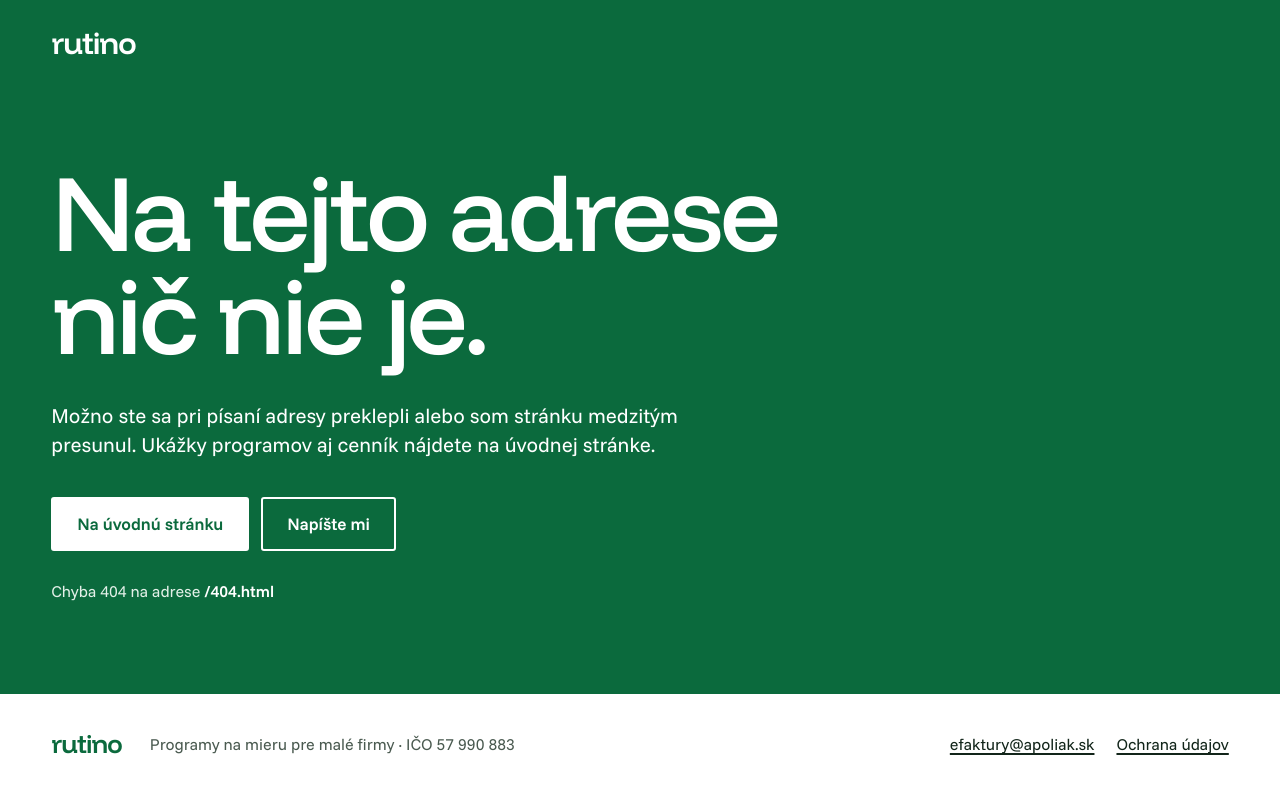
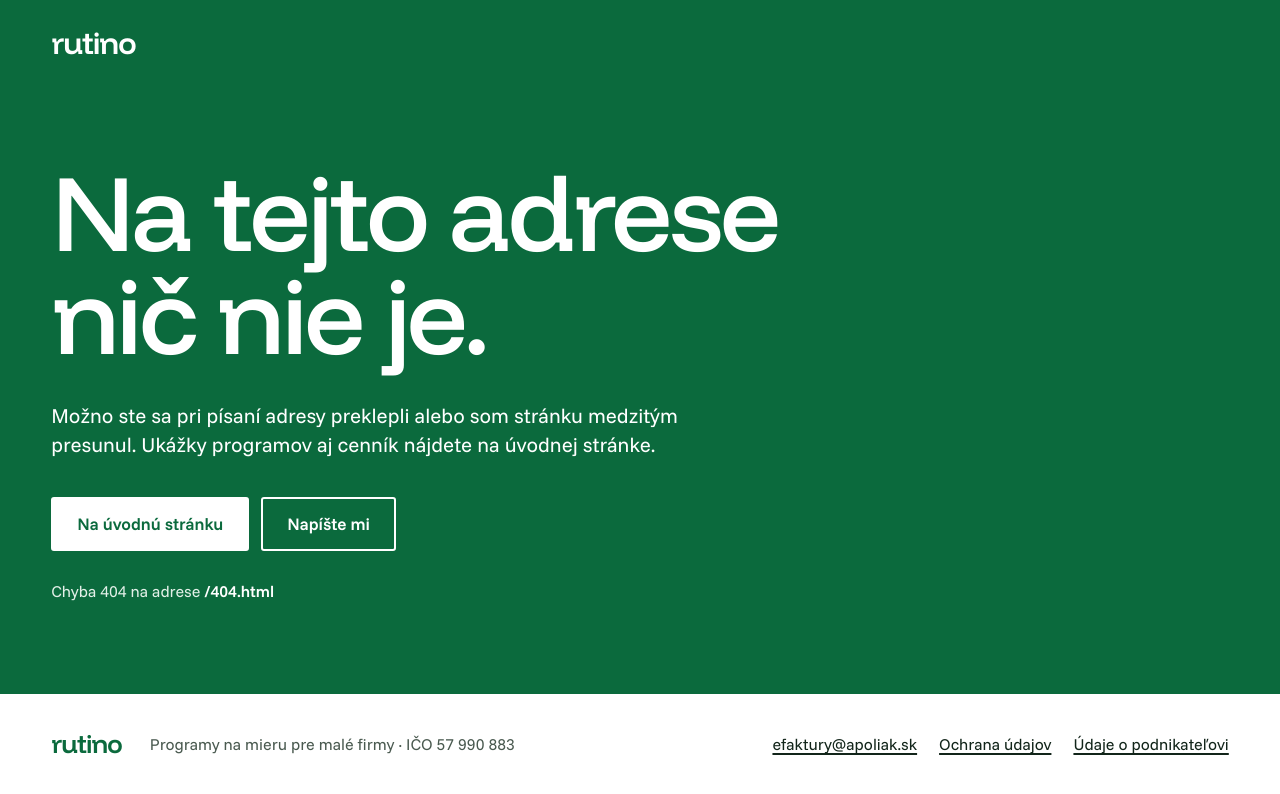
Before and after one commit to Apoliak7777/rutino, a plain HTML site: page 404.html in a window 1280 px wide. Drawn offline with Linux system fonts and the light colour scheme.

Commit message:
Stránka 404: odkaz na údaje o podnikateľovi

```diff
--- a/404.html
+++ b/404.html
@@ -106,6 +106,7 @@ h1{margin:0;max-width:10.5em;font:500 clamp(46px,8.4vw,124px)/.96 var(--disp);le
     <nav aria-label="Pätička">
       <a href="mailto:efaktury@apoliak.sk">efaktury@apoliak.sk</a>
       <a href="/ochrana-udajov.html">Ochrana údajov</a>
+      <a href="/udaje-o-podnikatelovi.html">Údaje o podnikateľovi</a>
     </nav>
   </div>
 </footer>
```
